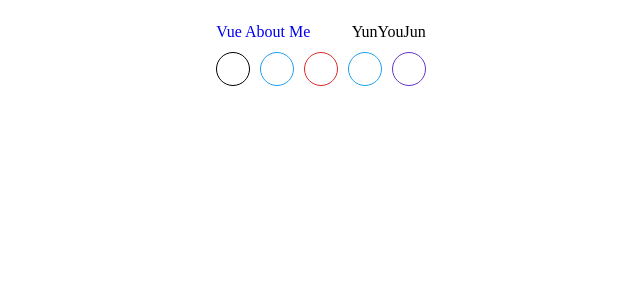
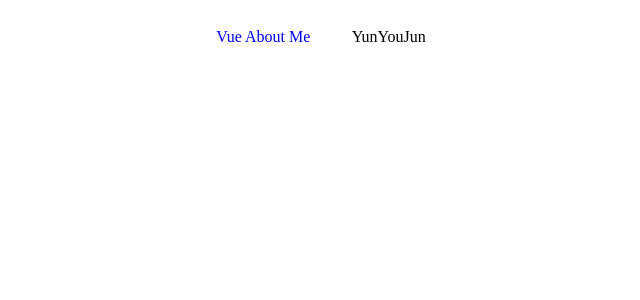
Before and after one commit to YunYouJun/vue-about-me, a Vue app: page / in a window 1280 px wide. Shown: the top 300 px of the page, without its empty margins (319-959 px from the left). Built offline with nearby package versions, Linux system fonts and the light colour scheme; the HTML template or start-up script is replaced by a standard one.

Commit message:
:fire: remove border style

```diff
--- a/example/App.vue
+++ b/example/App.vue
@@ -57,6 +57,6 @@ body {
   background-color: #e9eef3;
   color: #333;
   text-align: center;
-  line-height: 444px;
+  line-height: 600px;
 }
 </style>
--- a/package.json
+++ b/package.json
@@ -1,6 +1,6 @@
 {
   "name": "vue-about-me",
-  "version": "0.3.0",
+  "version": "0.3.1",
   "description": "Use Vue Element Display About Me Info",
   "main": "dist/VueAboutMe.umd.min.js",
   "files": [
--- a/src/App.vue
+++ b/src/App.vue
@@ -30,7 +30,6 @@
         :key="index"
         :style="{
           color: link.color,
-          borderColor: link.color,
           backgroundColor: link.backgroundColor,
         }"
         :href="link.href"
@@ -140,15 +139,15 @@ export default {
 
   .copyright {
     font-size: 1em;
-    padding-bottom: 5px;
+    padding: 5px;
     .logo {
       width: 1.5em;
       height: 1.5em;
       vertical-align: -0.3em;
       fill: currentColor;
       overflow: hidden;
+      padding: 0 5px;
 
-      padding: 0px 5px;
       transition: 0.5s;
       &:hover {
         transform: scale(1.2);
@@ -163,8 +162,7 @@ export default {
     cursor: pointer;
     user-select: none;
     background-color: transparent;
-    border: 1px solid #000;
-    border-radius: 2em;
+    border-radius: 50%;
     transition: 0.3s;
     align-content: center;
     line-height: 2em;
@@ -178,9 +176,9 @@ export default {
       text-shadow: 0px 0px 1px #000;
     }
     .icon {
-      width: 1em;
-      height: 1em;
-      vertical-align: -0.14em;
+      width: 1.2em;
+      height: 1.2em;
+      vertical-align: -0.25em;
       fill: currentColor;
       overflow: hidden;
     }
```
